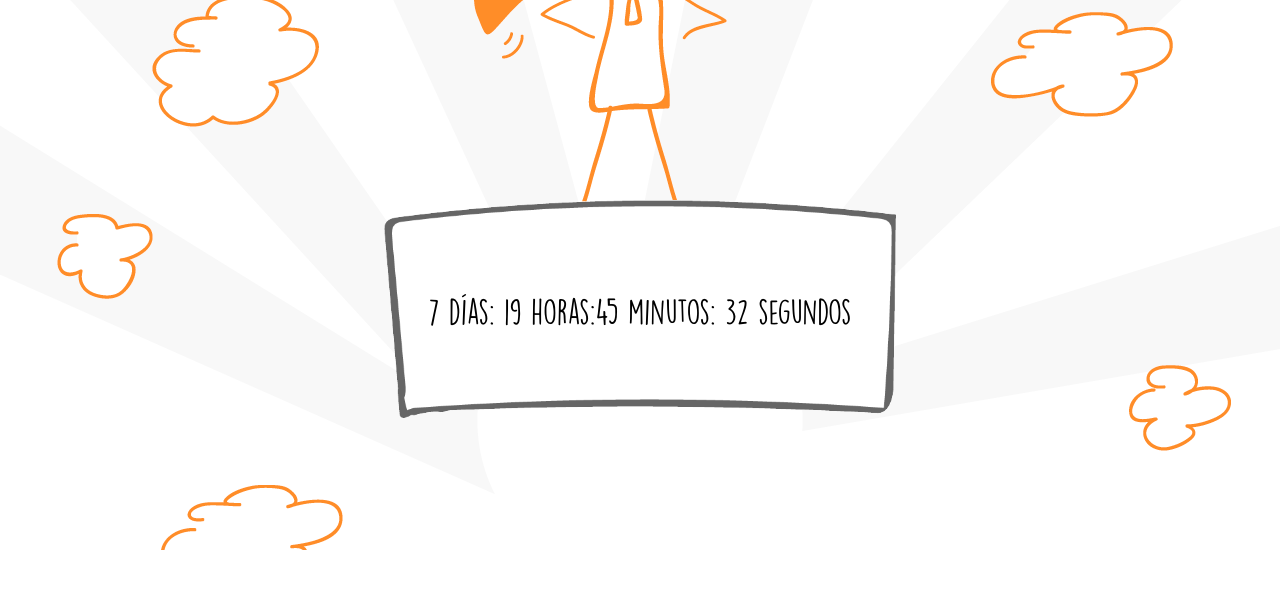
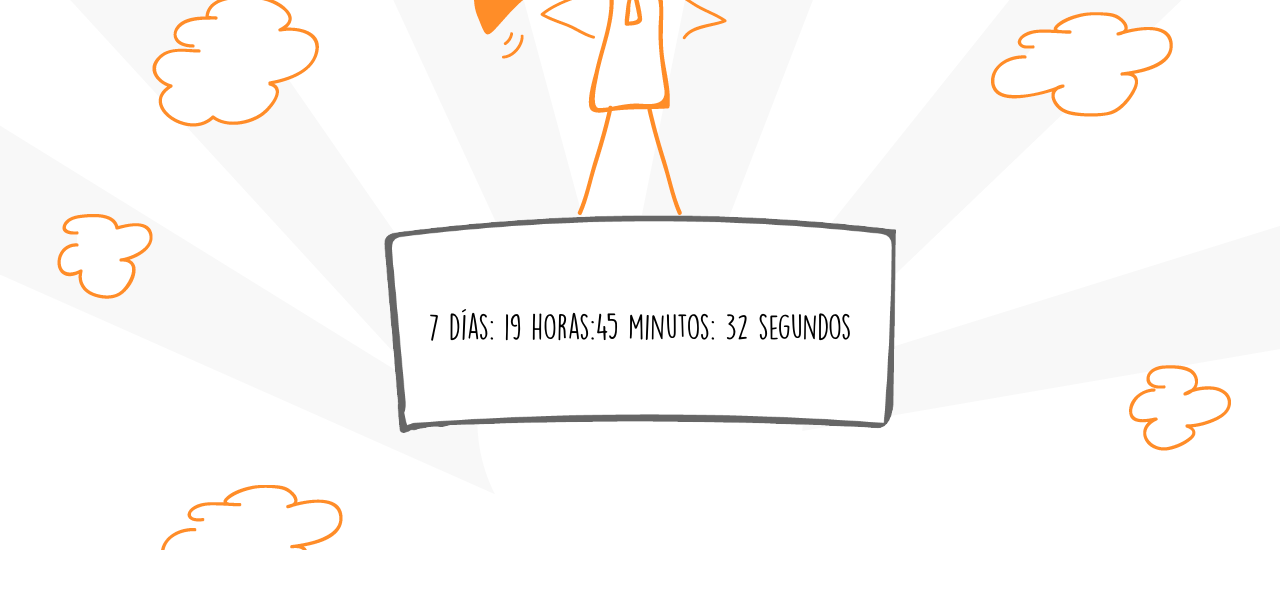
Before and after one commit to chiricos/contador_regresivo_pepe, a PHP site: page / in a window 1280 px wide. Shown: the part 150-739 px from the top of the page. Run offline with PHP 8.4, Linux system fonts and the light colour scheme.

Commit message:
adaptando pantallas

```diff
--- a/css/style.css
+++ b/css/style.css
@@ -8,7 +8,7 @@ body{
 	display: block;
     height: 302px;
     position: fixed;
-    top: 350px;
+    top: 550px;
     text-align: center;
     width: 100%;
 
@@ -18,11 +18,69 @@ body{
 	background: url('../images/contenedor.png') no-repeat 0 0;
     background-size: contain;
     font-family:'Conv_DK Lemon Yellow Sun',Sans-Serif;
-    font-size: 32px;
+    font-size: 40px;
     height: 100%;
     line-height: 7;
     margin: auto;
     width: 40%;
+}
+
+@media only screen and (max-width: 1800px) {
+
+	.content{
+		top: 515px;
+	}
+
+}
+
+@media only screen and (max-width: 1700px) {
+
+	.content{
+		top: 485px;
+	}
+
+}
+
+@media only screen and (max-width: 1600px) {
+
+	.content{
+		top: 455px;
+	}
+
+}
+
+@media only screen and (max-width: 1500px) {
+
+	.content{
+		top: 430px;
+	}
+
+}
+
+@media only screen and (max-width: 1376px) {
+
+	.content{
+		top: 390px;
+	}
+
+	#counter{
+	    font-size: 38px;
+	    line-height: 6;
+	}
+
+}
+
+@media only screen and (max-width: 1280px) {
+
+	.content{
+		top: 365px;
+	}
+
+	#counter{
+	    font-size: 32px;
+	    line-height: 7;
+	}
+
 }
 
 @media only screen and (max-width: 980px) {
```
Also changed, not shown: 1 other file.
